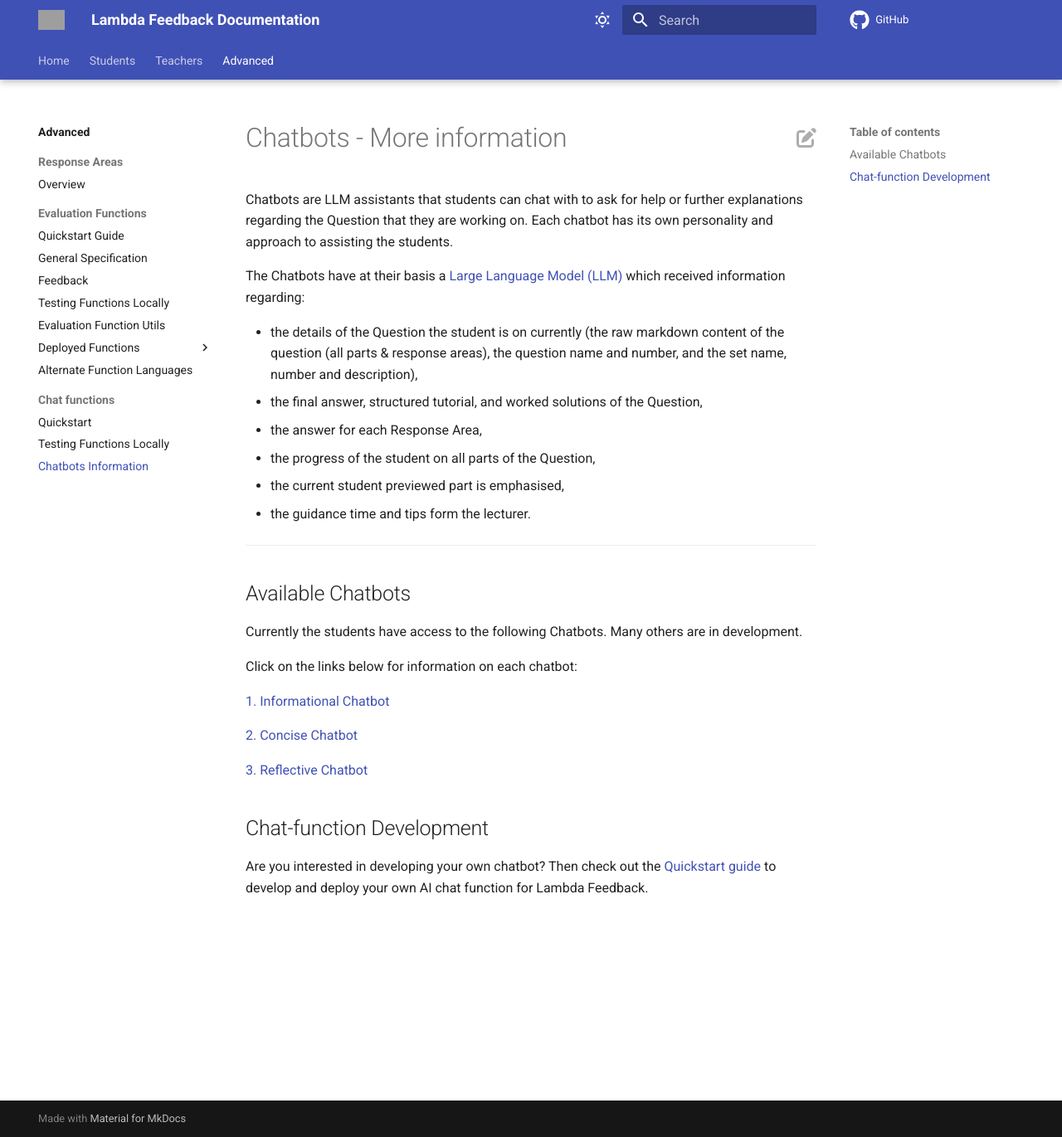
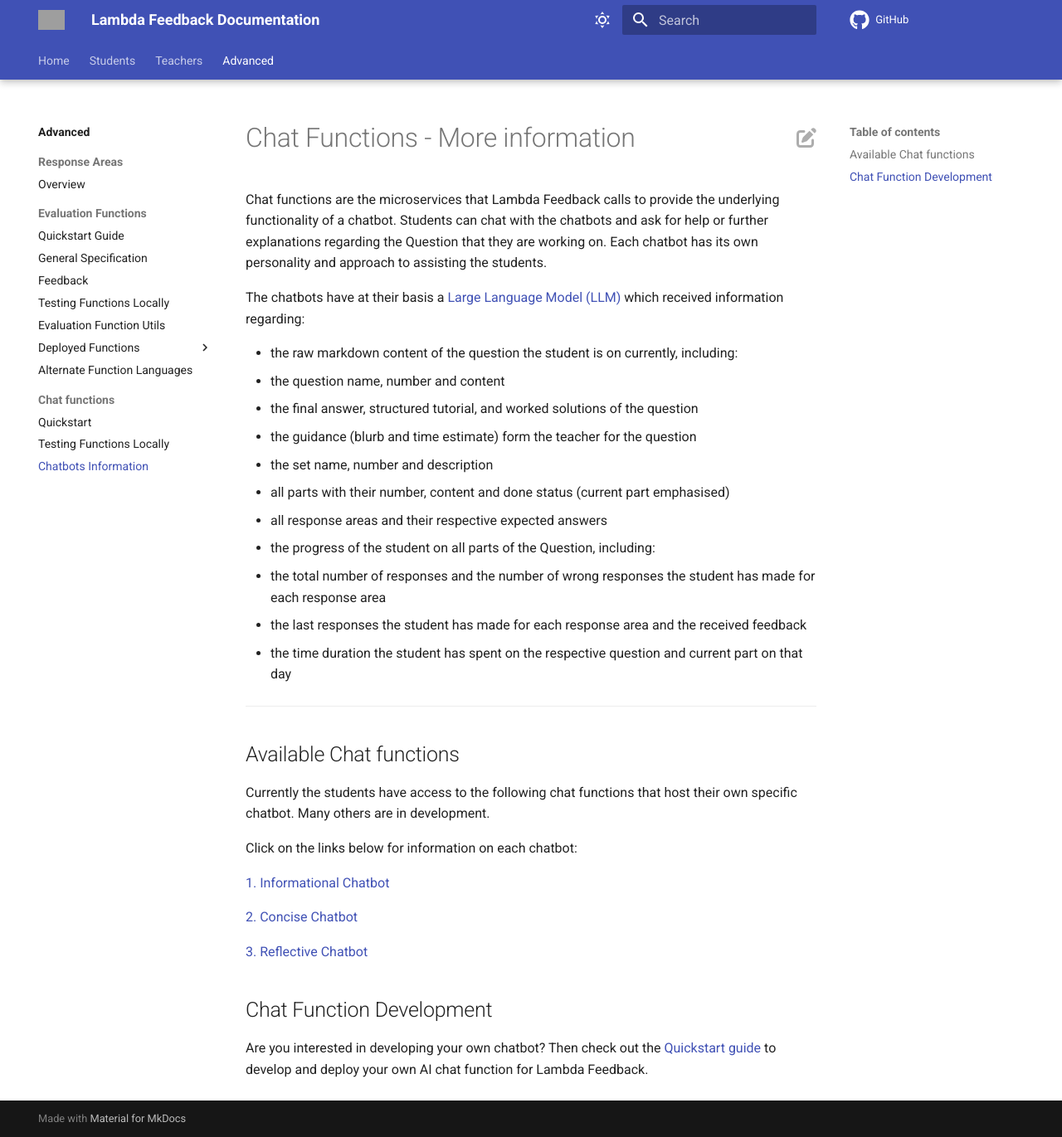
Before and after one commit to lambda-feedback/user-documentation, an MkDocs documentation site: the page built from docs/advanced/chat_functions/info.md, in a window 1280 px wide and 1371 px high. Shown: the whole window at 83% size. Built offline with MkDocs 1.6.1 and Material for MkDocs 9.7.7, drawn with Linux system fonts in a browser that asks for light colours; comment, search, counter and statistics services are not loaded; grey boxes are pictures that could not be loaded.

Commit message:
clarifications

```diff
--- a/docs/advanced/chat_functions/info.md
+++ b/docs/advanced/chat_functions/info.md
@@ -1,21 +1,26 @@
-# Chatbots - More information
+# Chat Functions - More information
 
-Chatbots are LLM assistants that students can chat with to ask for help or further explanations regarding the Question that they are working on. Each chatbot has its own personality and approach to assisting the students.
+Chat functions are the microservices that Lambda Feedback calls to provide the underlying functionality of a chatbot. Students can chat with the chatbots and ask for help or further explanations regarding the Question that they are working on. Each chatbot has its own personality and approach to assisting the students.
 
-The Chatbots have at their basis a [Large Language Model (LLM)](https://en.wikipedia.org/wiki/Large_language_model) which received information regarding:
+The chatbots have at their basis a [Large Language Model (LLM)](https://en.wikipedia.org/wiki/Large_language_model) which received information regarding:
 
-- the details of the Question the student is on currently (the raw markdown content of the question (all parts & response areas), the question name and number, and the set name, number and description),
-- the final answer, structured tutorial, and worked solutions of the Question,
-- the answer for each Response Area,
-- the progress of the student on all parts of the Question,
-- the current student previewed part is emphasised,
-- the guidance time and tips form the lecturer.
+- the raw markdown content of the question the student is on currently, including:
+  - the question name, number and content
+  - the final answer, structured tutorial, and worked solutions of the question
+  - the guidance (blurb and time estimate) form the teacher for the question
+  - the set name, number and description
+  - all parts with their number, content and done status (current part emphasised)
+  - all response areas and their respective expected answers
+- the progress of the student on all parts of the Question, including:
+  - the total number of responses and the number of wrong responses the student has made for each response area
+  - the last responses the student has made for each response area and the received feedback
+  - the time duration the student has spent on the respective question and current part on that day
 
 ---
 
-## Available Chatbots
+## Available Chat functions
 
-Currently the students have access to the following Chatbots. Many others are in development.
+Currently the students have access to the following chat functions that host their own specific chatbot. Many others are in development.
 
 Click on the links below for information on each chatbot:
 
@@ -28,6 +33,6 @@
 [3. Reflective Chatbot](https://github.com/lambda-feedback/reflectiveChatFunction/blob/main/docs/user.md)
 
 
-## Chat-function Development
+## Chat Function Development
 
 Are you interested in developing your own chatbot? Then check out the [Quickstart guide](quickstart.md) to develop and deploy your own AI chat function for Lambda Feedback.
```
Also changed, not shown: docs/advanced/chat_functions/quickstart.md (+9 -9 lines), docs/advanced/index.md (+1 -1 lines).
